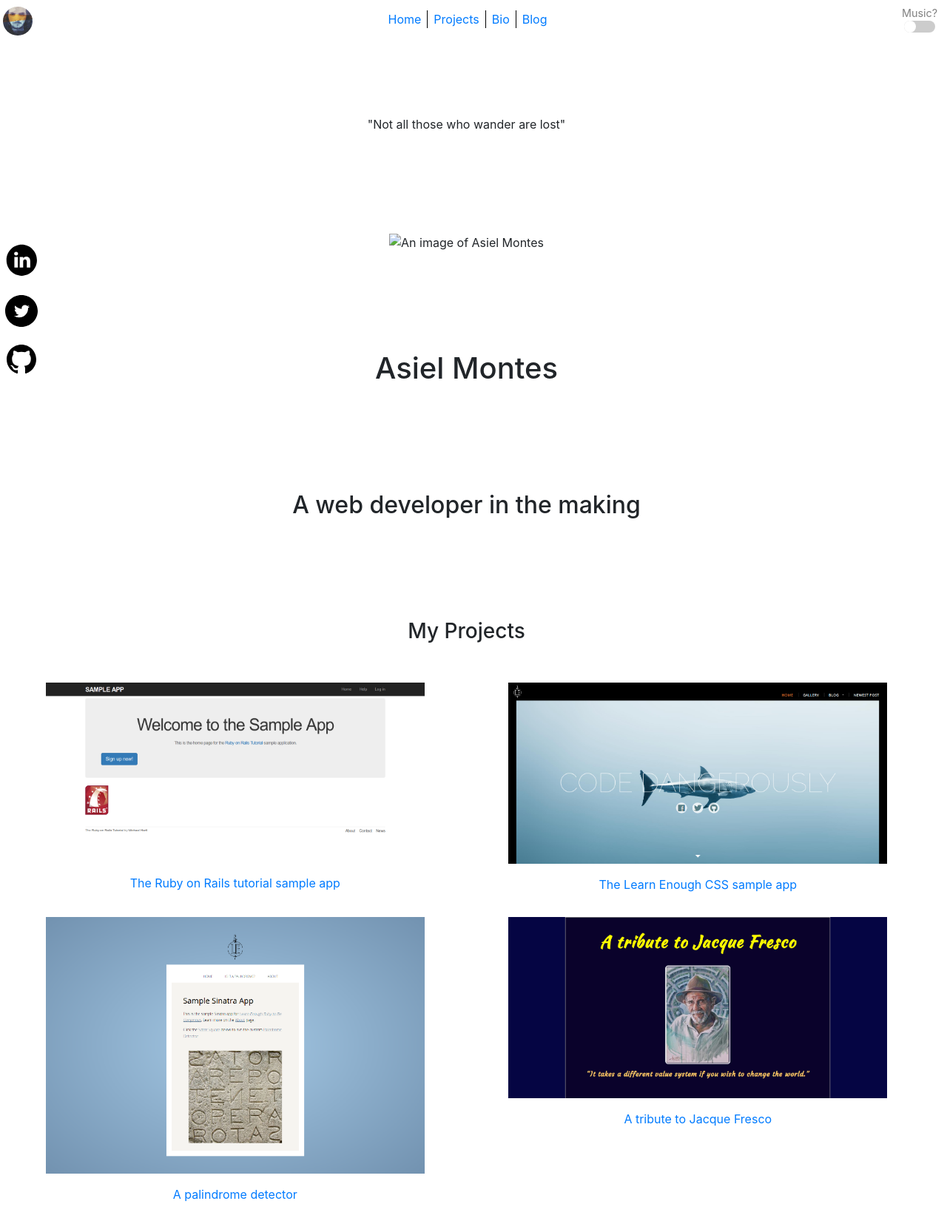
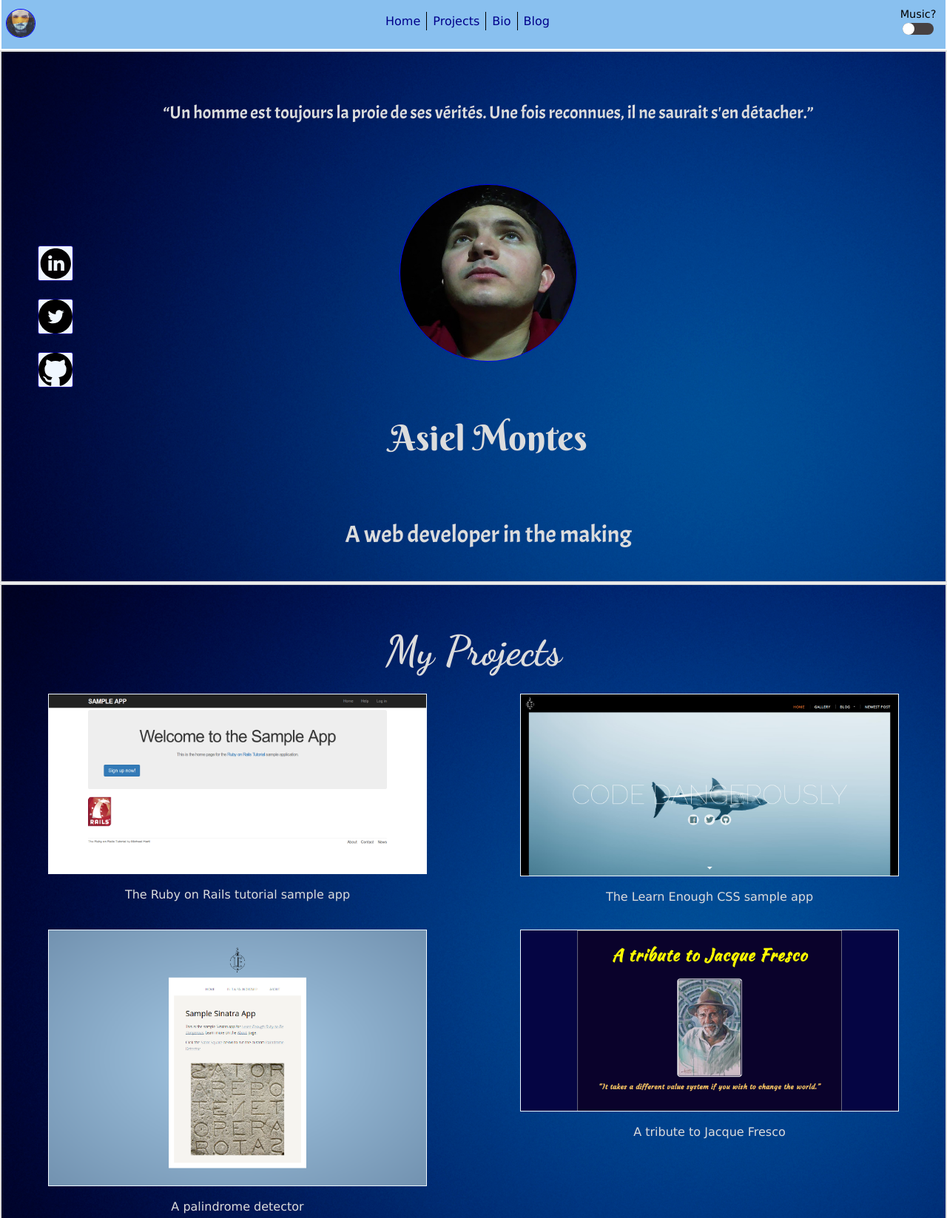
Before and after one commit to Hakxel/html-portfolio, a plain HTML site: page index.html in a window 1280 px wide. Shown: the part 12-1659 px from the top of the page at 74% size. Drawn offline with nearby package versions, Linux system fonts and the light colour scheme.

Commit message:
Fix scaling issues

```diff
--- a/index.html
+++ b/index.html
@@ -11,6 +11,7 @@
     <!-- External links -->
     <link rel="stylesheet" type="text/css" href="https://cdnjs.cloudflare.com/ajax/libs/modern-normalize/0.5.0/modern-normalize.min.css">
     <link href="https://stackpath.bootstrapcdn.com/bootstrap/4.1.3/css/bootstrap.min.css" rel="stylesheet" integrity="sha384-MCw98/SFnGE8fJT3GXwEOngsV7Zt27NXFoaoApmYm81iuXoPkFOJwJ8ERdknLPMO" crossorigin="anonymous">
+    <link href="https://fonts.googleapis.com/css?family=Acme|Berkshire+Swash|Dancing+Script:700" rel="stylesheet">
 
     <!-- Internal links -->
     <link rel="stylesheet" type="text/css" href="main.css">
@@ -45,13 +46,14 @@
     <article class="container-fluid">
       <section id="hero">
         <div class="hero-left">
-          <img id="linkedin-icon" src="images/icons-linkedin.svg" alt="Linkedin icon" />
-          <img id="twitter-icon" src="images/icons-twitter.svg" alt="The Twitter icon" />
-          <img id="github-icon" src="images/icons-github.svg" alt="The Github icon" />
+          <a href="https://www.linkedin.com/in/asiel-montes-27b95612a/" target="_blank"><img id="linkedin-icon" src="images/icons-linkedin.svg" alt="Linkedin icon" /></a>
+          <a href="https://twitter.com/Hakxell"target="_blank"><img id="twitter-icon" src="images/icons-twitter.svg" alt="Twitter icon" /></a>
+          <a href="https://github.com/Hakxel" target="_blank"><img id="github-icon" src="images/icons-github.svg" alt="Github icon" /></a>
         </div>
         <div class="hero-wrapper">
-          <div id="intro-phrase">"Not all those who wander are lost"</div>
-          <div class="hero-image"><img src="" alt="An image of Asiel Montes"></div>
+          <div id="intro-phrase">
+            <h4>“Un homme est toujours la proie de ses vérités. Une fois reconnues, il ne saurait s'en détacher.”</h4></div>
+          <div class="hero-image"><img src="images/looking-up.jpeg" alt="An image of Asiel Montes" /></div>
           <h1>Asiel Montes</h1>
           <h2>A web developer in the making</h2>
         </div>
@@ -63,39 +65,60 @@
         <h3>My Projects</h3>
         <div class="projects-wrapper">
           <div class="project">
-            <a href="https://fathomless-taiga-58570.herokuapp.com/">
+            <a href="https://fathomless-taiga-58570.herokuapp.com/" target="_blank">
               <img src="images/RoR_sample_app.png" alt="The Ruby on Rails sample app" />
               <p>The Ruby on Rails tutorial sample app</p>
             </a>
           </div>
           <div class="project">
-            <a href="https://hakxel.github.io/">
+            <a href="https://hakxel.github.io/"target="_blank">
               <img src="images/code_dangerously.png" alt="Learn enough sample app" />
               <p>The Learn Enough CSS sample app</p>
             </a>
           </div>
           <div class="project">
-            <a href="https://polar-ridge-67717.herokuapp.com/">
+            <a href="https://polar-ridge-67717.herokuapp.com/" target="_blank">
               <img src="images/palindrome_app.png" alt="A palindrome detector" />
               <p>A palindrome detector</p>
             </a>
           </div>
           <div class="project">
-            <a href="https://hakxel.github.io/tribute_page/">
+            <a href="https://hakxel.github.io/tribute_page/" target="_blank">
               <img src="images/tribute_jacque_fresco.png" alt="A tribute to Jacque Fresco" />
               <p>A tribute to Jacque Fresco</p>
             </a>
           </div>
           <div class="project">
-            <a href="https://github.com/Hakxel/my-expenses-tracker">
+            <a href="https://github.com/Hakxel/my-expenses-tracker" target="_blank">
               <img src="images/expense-tracker-app.png" alt="An expense tracker app" />
               <p>A CLI expense tracker app</p>
             </a>
           </div>
         </div>
       </section>
-      <section id="bio"></section>
-      <section id="blog"></section>
+      <section id="bio">
+        <h3>Bio</h3>
+        <div class="bio-wrapper">
+          <div class="bio-text">
+            <p>Nulla enim amet dolore est irure anim officia aliqua commodo minim. Culpa nisi aliquip laborum sint labore nulla eiusmod nisi ipsum quis. Cillum deserunt qui voluptate ullamco aliqua ipsum adipisicing minim irure cillum eu. Aute excepteur quis dolor aute. Pariatur fugiat qui laboris aliquip velit exercitation consequat. Ullamco ut fugiat mollit eu aliqua eu exercitation irure velit eu occaecat. Excepteur enim sint aliqua et velit duis.</p>
+            <p>Enim elit minim dolor adipisicing officia. Minim in labore esse cillum eiusmod culpa reprehenderit exercitation proident incididunt enim anim in laborum. Occaecat ullamco dolor esse adipisicing ullamco enim irure ex magna sunt exercitation sint deserunt. Non enim consectetur Lorem ad et pariatur est adipisicing. Aute occaecat cillum commodo tempor incididunt laborum. Sint occaecat veniam velit qui.</p>
+            <p>Sit nisi ad occaecat nulla occaecat enim ad excepteur deserunt ullamco pariatur labore labore. Esse cupidatat esse ut do mollit nostrud minim culpa aute sunt aliqua irure nisi adipisicing. Voluptate cillum id laborum est reprehenderit magna qui eiusmod fugiat ea. Sit deserunt eu eu ipsum commodo magna magna esse aliqua laborum ex.</p>
+          </div>
+          <div class="bio-resume">
+            <h5>Resume</h5>
+            <div class="resume">
+
+            </div>
+          </div>
+        </div>
+      </section>
+      <section id="blog">
+        <h3>A shout in space</h3>
+        <h5>An attempt of a blog</h5>
+        <div class="blog-wrapper">
+
+        </div>
+      </section>
     </article>
     <footer class="footer"></footer>
   </body>
--- a/main.css
+++ b/main.css
@@ -14,15 +14,23 @@ ul {
   list-style-type: none;
 }
 
+h1, h2, h3, h4, h5, p {
+  color: gainsboro;
+}
+
+p, a, h5 {
+  font-family: 'Verdana', 'Geneva', 'Tahoma', sans-serif;
+}
+
 /* Header */
 
 #header {
   align-items: center;
   display: flex;
-  height: 6vh;
+  height: 10vh;
   justify-content: center;
-  margin-top: 1em;
-  padding-bottom: 5px;
+  background-color: rgba(21, 129, 223, 0.5);
+  border: 2px solid white;
 }
 
 .nav-wrapper {
@@ -30,6 +38,11 @@ ul {
   display: flex;
   justify-items: center;
   width: 100vw;
+  height: 10vh;
+  margin-top: 0.5em;
+  margin-bottom: 0.5em;
+
+  /* padding-bottom: 5px; */
 }
 
 .nav-logo {
@@ -39,12 +52,14 @@ ul {
   justify-content: center;
   max-width: 3em;
   padding-top: 0.4em;
+  padding-left: 0.2em;
 }
 
 #logo-img {
   border-radius: 50%;
   max-height: 2.5em;
   max-width: 2.5em;
+  border: 1px solid blue;
 }
 
 .nav-items {
@@ -81,6 +96,10 @@ ul {
   margin-right: 0px;
 }
 
+.nav-pills li > a {
+  color: darkblue;
+}
+
 #music-toggle {
   align-items: center;
   display: flex;
@@ -89,7 +108,7 @@ ul {
 }
 
 .nav-checkbox > p {
-  color: gray;
+  color: black;
   font-size: 0.9em;
   padding: 0px;
   margin: 0px;
@@ -98,45 +117,65 @@ ul {
 /* Article */
 
 .container-fluid {
-  margin-top: 5px;
-  padding-left: 5px;
-  padding-right: 1.5em;
-
+  padding: 0px;
+  margin: 0px;
+  box-sizing: border-box;
 }
 
 #hero {
   align-items: center;
+  background-image: url(images/dark-blue.jpeg);
+  background-size: auto;
   display: flex;
-  flex-direction: row;
-  justify-content: space-between;
+  justify-content: space-evenly;
+  width: 100%;
+  height: 90vh;
+  border: 2px solid gainsboro;
+}
+
+h1 {
+  font-family: 'Berkshire Swash', cursive, serif;
+  font-size: 3em;
 }
 
 .hero-left {
   align-items: center;
+  justify-content: center;
   display: flex;
   flex-direction: column;
   flex-grow: 1;
-  max-width: 3em;
+  max-width: 10em;
+  max-height: 10em;
+  padding-left: 0.5em;
 }
-.hero-left > img {
+.hero-left a > img {
   margin-top: 1.5em;
+  border: 1px solid darkblue;
+  background-color: aliceblue;
+  border-radius: 3px;
 }
 
 #linkedin-icon {
-  max-width: 2.9em;
-  max-height: 2.9em;
+  width: 11vw;
+  height: 11vw;
+  max-width: 3em;
+  max-height: 3em;
   margin-top: 1em;
 }
 
 #twitter-icon {
-  max-width: 2.7em;
-  max-height: 2.7em;
+  width: 10vw;
+  height: 10vw;
+  max-width: 3em;
+  max-height: 3em;
 }
 
 #github-icon {
-  max-width: 2.5em;
-  max-height: 2.5em;
   margin-bottom: 1em;
+  width: 10vw;
+  height: 10vw;
+  max-width: 3em;
+  max-height: 3em;
 }
 
 .hero-wrapper {
@@ -144,10 +183,13 @@ ul {
   display: flex;
   flex-direction: column;
   flex-grow: 2;
-  justify-content: space-around;
-  height: 90vh;
+  justify-content: space-between;
+  height: 90%;
   text-align: center;
   padding-top: 2em;
+  flex-wrap: wrap;
+  max-width: 100vw;
+  overflow: hidden;
 }
 
 .hero-wrapper .col {
@@ -156,30 +198,54 @@ ul {
 
 #intro-phrase {
   text-align: center;
+  font-family: 'Acme', sans-serif;
+}
+
+.hero-image > img {
+  max-width: 15em;
+  max-height: 15em;
+  width: 60vw;
+  height: 60vw;
+  border-radius: 100%;
+  border: 1px solid blue;
 }
 
 .hero-right {
   flex-grow: 1;
-  max-width: 3em;
+  max-width: 10em;
+  padding-right: 1em;
+}
+
+h2 {
+  font-family: 'Acme', sans-serif;
+}
+
+h3 {
+  font-family: 'Dancing Script', cursive, serif;
+  font-size: 3.5em;
+
 }
 
 #profile {
   display: flex;
   text-align: center;
   flex-direction: column;
-  margin-top: 2em;
+  margin-top: 1px;
+  background-image: url(images/dark-blue.jpeg);
+  background-size: auto;
+  max-height: 100%;
+  max-width: 100%;
+  border: 2px solid gainsboro;
 }
 
 #profile > h3 {
   padding-top: 1em;
-  padding-bottom: 1em;
 }
 .projects-wrapper {
   align-content: center;
-  box-sizing: border-box;
   justify-content: space-between;
-  display: inline-flex;
-  max-width: 100vw;
+  display: flex;
+  max-width: 100%;
   flex-wrap: wrap;
 
 }
@@ -193,8 +259,40 @@ ul {
   max-width: 40vw;
   max-height: 40vw;
   margin: 1em;
+  border: 1px solid aliceblue;
 }
 
 .project a > p {
   text-align: center;
 }
+
+#bio {
+  display: flex;
+  text-align: center;
+  flex-direction: column;
+  background-image: url(images/dark-blue.jpeg);
+  background-size: auto;
+  height: 100%;
+  max-width: 100%;
+  border: 2px solid gainsboro;
+  padding-top: 1em;
+}
+
+.bio-text{
+  display: flex;
+  justify-content: space-around;
+  padding: 1em;
+  flex-direction: column;
+}
+
+#blog {
+  display: flex;
+  text-align: center;
+  flex-direction: column;
+  background-image: url(images/dark-blue.jpeg);
+  background-size: auto;
+  height: 100%;
+  max-width: 100%;
+  border: 2px solid gainsboro;
+  padding-top: 1em;
+}
--- a/toggle.css
+++ b/toggle.css
@@ -21,7 +21,7 @@
   left: 0;
   right: 0;
   bottom: 0;
-  background-color: #ccc;
+  background-color: rgb(71, 65, 65);
   -webkit-transition: .4s;
   transition: .4s;
 }
```
Also changed, not shown: images/dark-blue.jpeg (added), images/deep-ocean.png (added), images/light-blue.png (added), images/looking-up.jpeg (added).
